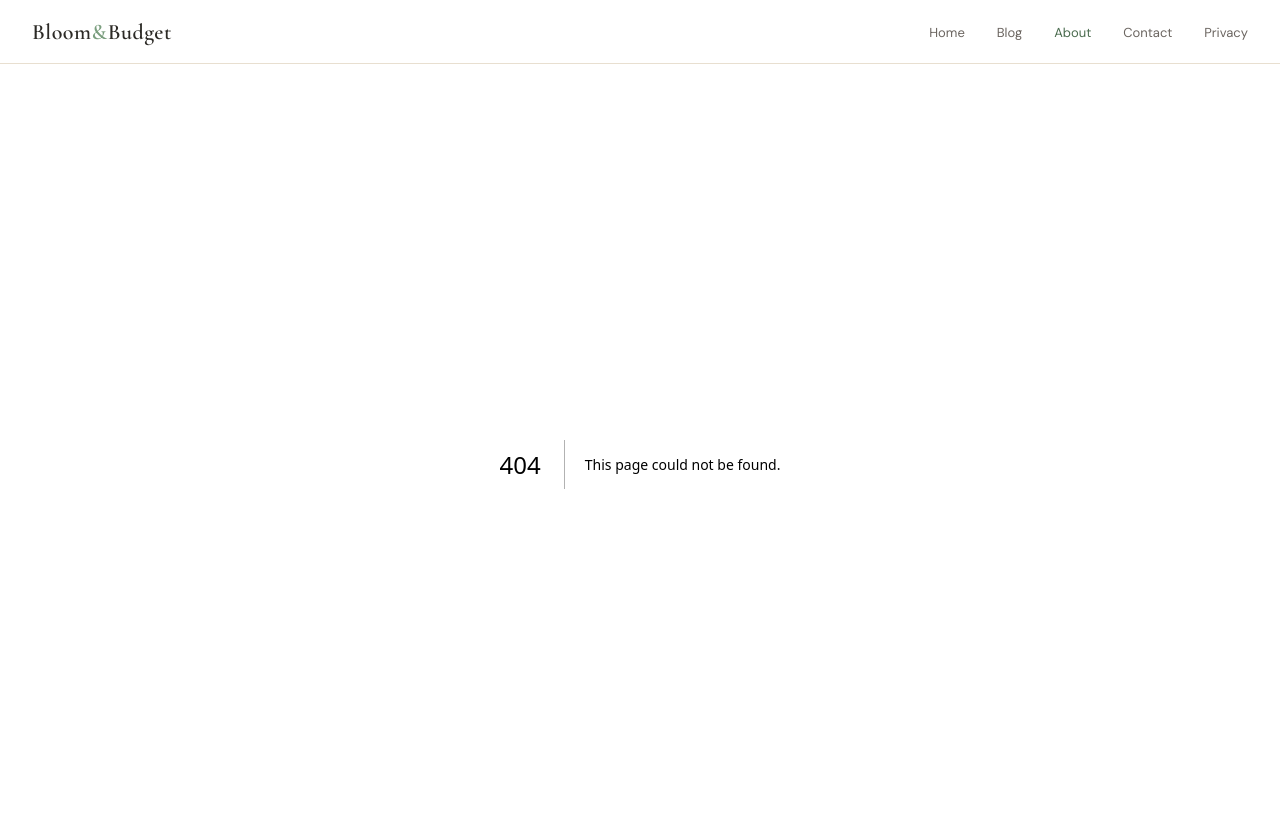
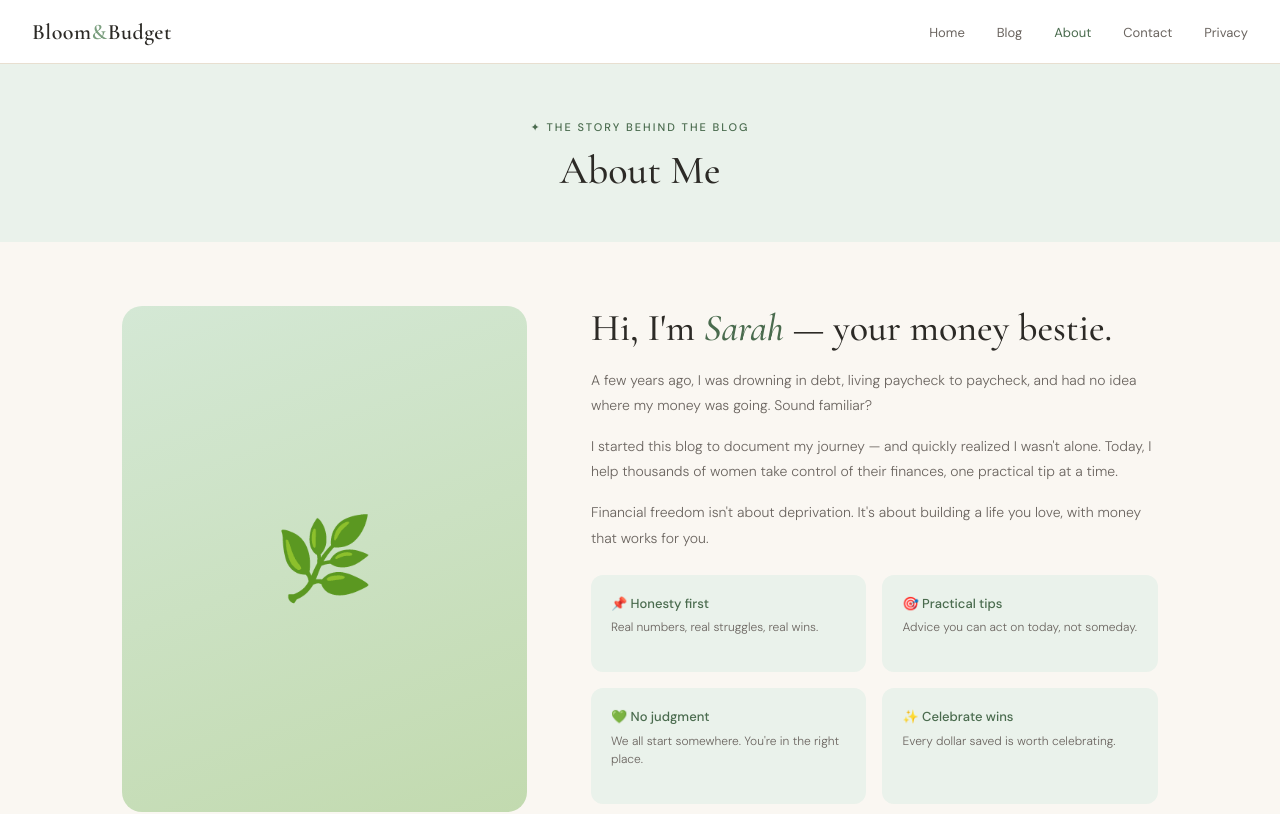
Before and after one commit to Mkpoikana397/bloom-and-budget, a Next.js app: page /about in a window 1280 px wide. Before the commit this address had no page. Shown: the top 814 px of the page. Built offline with nearby package versions, Linux system fonts and the light colour scheme.

Commit message:
Create page.js

```diff
--- /dev/null
+++ b/app/about/page.js
@@ -0,0 +1,29 @@
+export const metadata = { title: 'About — Bloom & Budget' }
+
+export default function AboutPage() {
+  return (
+    <>
+      <div className="page-header">
+        <p className="page-header-tag">✦ The story behind the blog</p>
+        <h1>About Me</h1>
+      </div>
+      <div className="section">
+        <div className="about-grid">
+          <div className="about-avatar">🌿</div>
+          <div className="about-content">
+            <h2>Hi, I&apos;m <em>Sarah</em> — your money bestie.</h2>
+            <p>A few years ago, I was drowning in debt, living paycheck to paycheck, and had no idea where my money was going. Sound familiar?</p>
+            <p>I started this blog to document my journey — and quickly realized I wasn&apos;t alone. Today, I help thousands of women take control of their finances, one practical tip at a time.</p>
+            <p>Financial freedom isn&apos;t about deprivation. It&apos;s about building a life you love, with money that works for you.</p>
+            <div className="values-grid">
+              <div className="value-card"><h4>📌 Honesty first</h4><p>Real numbers, real struggles, real wins.</p></div>
+              <div className="value-card"><h4>🎯 Practical tips</h4><p>Advice you can act on today, not someday.</p></div>
+              <div className="value-card"><h4>💚 No judgment</h4><p>We all start somewhere. You&apos;re in the right place.</p></div>
+              <div className="value-card"><h4>✨ Celebrate wins</h4><p>Every dollar saved is worth celebrating.</p></div>
+            </div>
+          </div>
+        </div>
+      </div>
+    </>
+  )
+}
```
